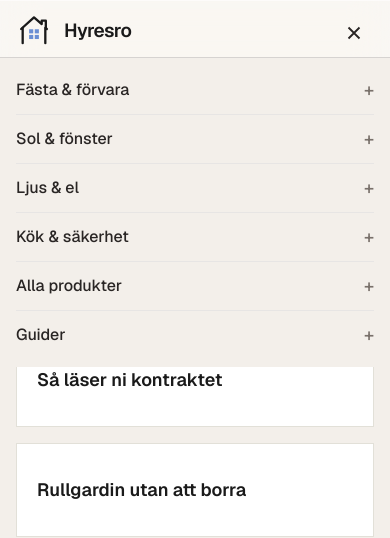
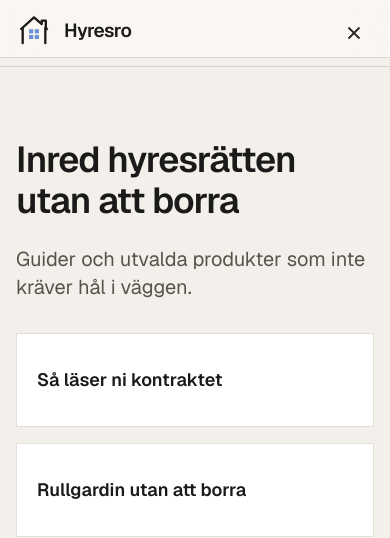
Before and after one commit to snabbsajt/hyresro, a Next.js app: page / in a window 390 px wide. Both pictures are taken after a click on the button "Öppna meny". Shown: the top 538 px of the page. Built offline with nearby package versions, Linux system fonts and the light colour scheme.

Commit message:
Mobilmeny scrollar i egen yta

```diff
--- a/src/components/Header.tsx
+++ b/src/components/Header.tsx
@@ -49,15 +49,6 @@ export function Header() {
     document.addEventListener("mousedown", onPointer);
     return () => document.removeEventListener("mousedown", onPointer);
   }, [desktopOpenId, closeDesktop]);
-
-  useEffect(() => {
-    if (!mobileOpen) return;
-    const prev = document.body.style.overflow;
-    document.body.style.overflow = "hidden";
-    return () => {
-      document.body.style.overflow = prev;
-    };
-  }, [mobileOpen]);
 
   return (
     <header className="glass-bar sticky top-0 z-50 border-b border-stone-300">
@@ -143,19 +134,13 @@ export function Header() {
       </div>
 
       {mobileOpen && (
-        <>
-          <button
-            type="button"
-            className="fixed inset-0 top-[57px] z-40 bg-[#F3EFEA] md:hidden"
-            aria-label="Stäng meny"
-            onClick={closeMobile}
-          />
         <nav
           id={menuId}
-            className="fixed inset-x-0 top-[57px] z-50 max-h-[calc(100dvh-57px)] overflow-y-auto border-t border-stone-300 bg-[#F3EFEA] md:hidden"
+          className="fixed inset-x-0 bottom-0 top-[57px] z-50 overflow-y-auto overscroll-contain border-t border-stone-300 bg-[#F3EFEA] md:hidden"
+          style={{ WebkitOverflowScrolling: "touch" }}
           aria-label="Huvudmeny"
         >
-            <ul className="mx-auto max-w-6xl px-4 py-2 sm:px-6">
+          <ul className="mx-auto max-w-6xl px-4 py-2 pb-24 sm:px-6">
             {navItems.map((item) => {
               const expanded = mobileExpanded === item.id;
               return (
@@ -193,7 +178,6 @@ export function Header() {
             })}
           </ul>
         </nav>
-        </>
       )}
     </header>
   );
```
Lines whose indentation alone changed are shown as unchanged.
